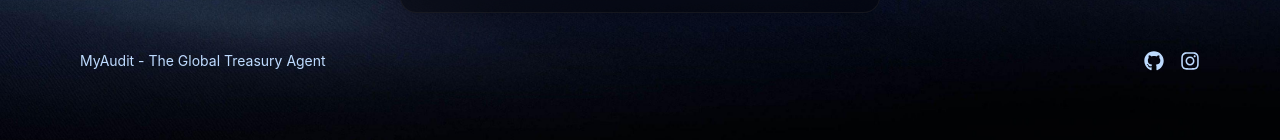
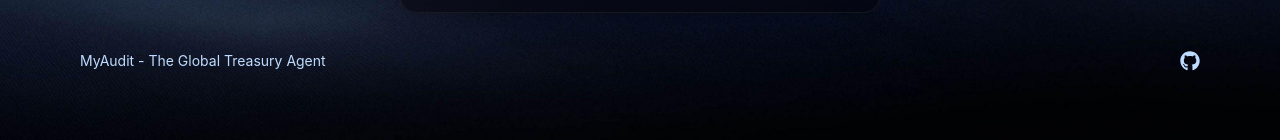
Before and after one commit to Wong-WeiJun/Global-Treasury-Agent_Arg, a React (Vite) app in the folder frontend/: page /login in a window 1280 px wide. Shown: the part 689-829 px from the top of the page. Built offline with nearby package versions, Linux system fonts and the light colour scheme; no server answers.

Commit message:
removed IG

```diff
--- a/frontend/src/components/Common/Footer.tsx
+++ b/frontend/src/components/Common/Footer.tsx
@@ -5,11 +5,6 @@ const socialLinks = [
     icon: FaGithub,
     href: "https://github.com/Wong-WeiJun/Global-Treasury-Agent_Arg",
     label: "GitHub",
-  },
-  {
-    icon: FaInstagram,
-    href: "https://www.instagram.com/orhgee?igsh=N2ZhM20xcGYxY3ps",
-    label: "Insta",
   },
 ]
 
```
